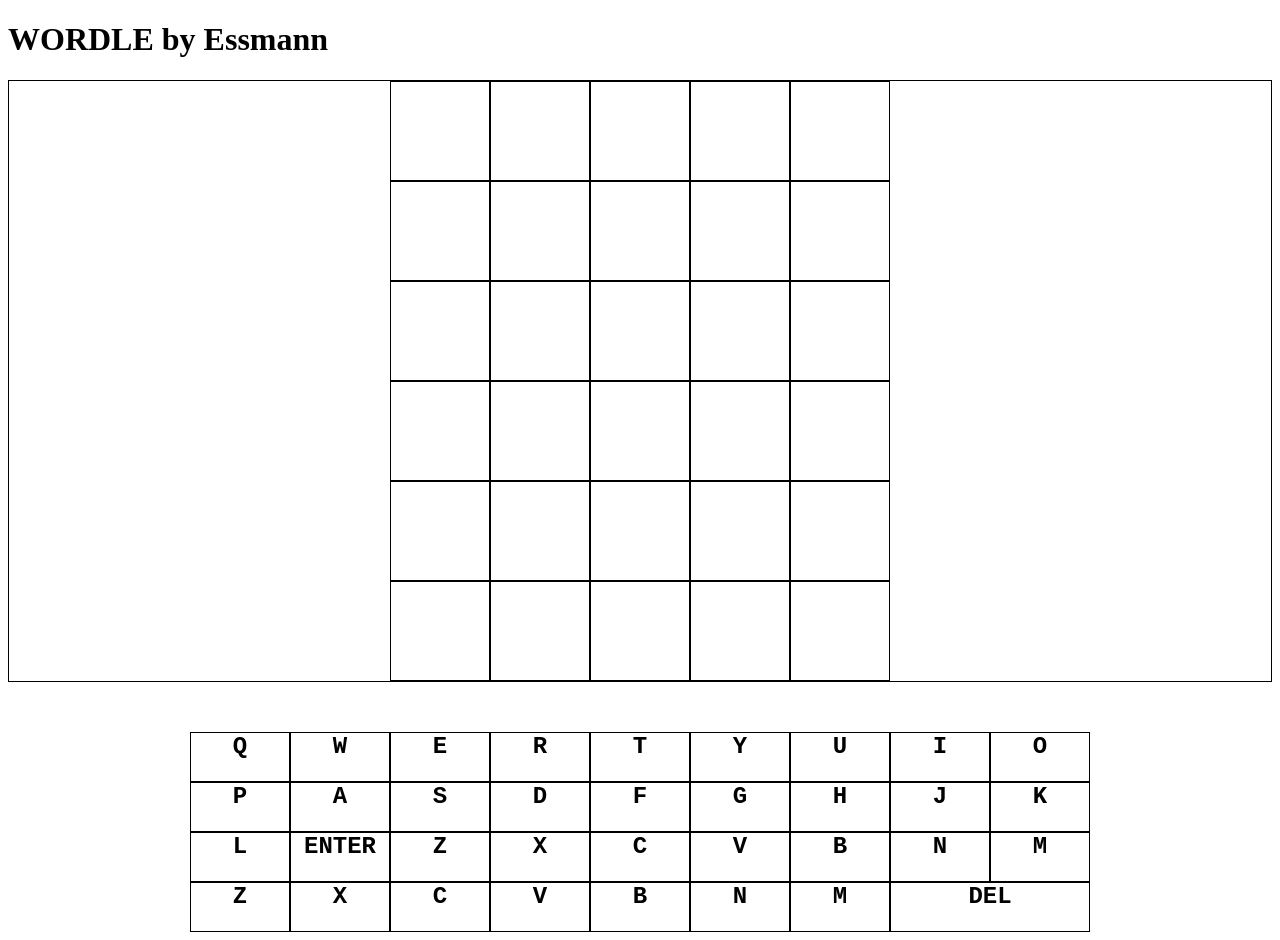
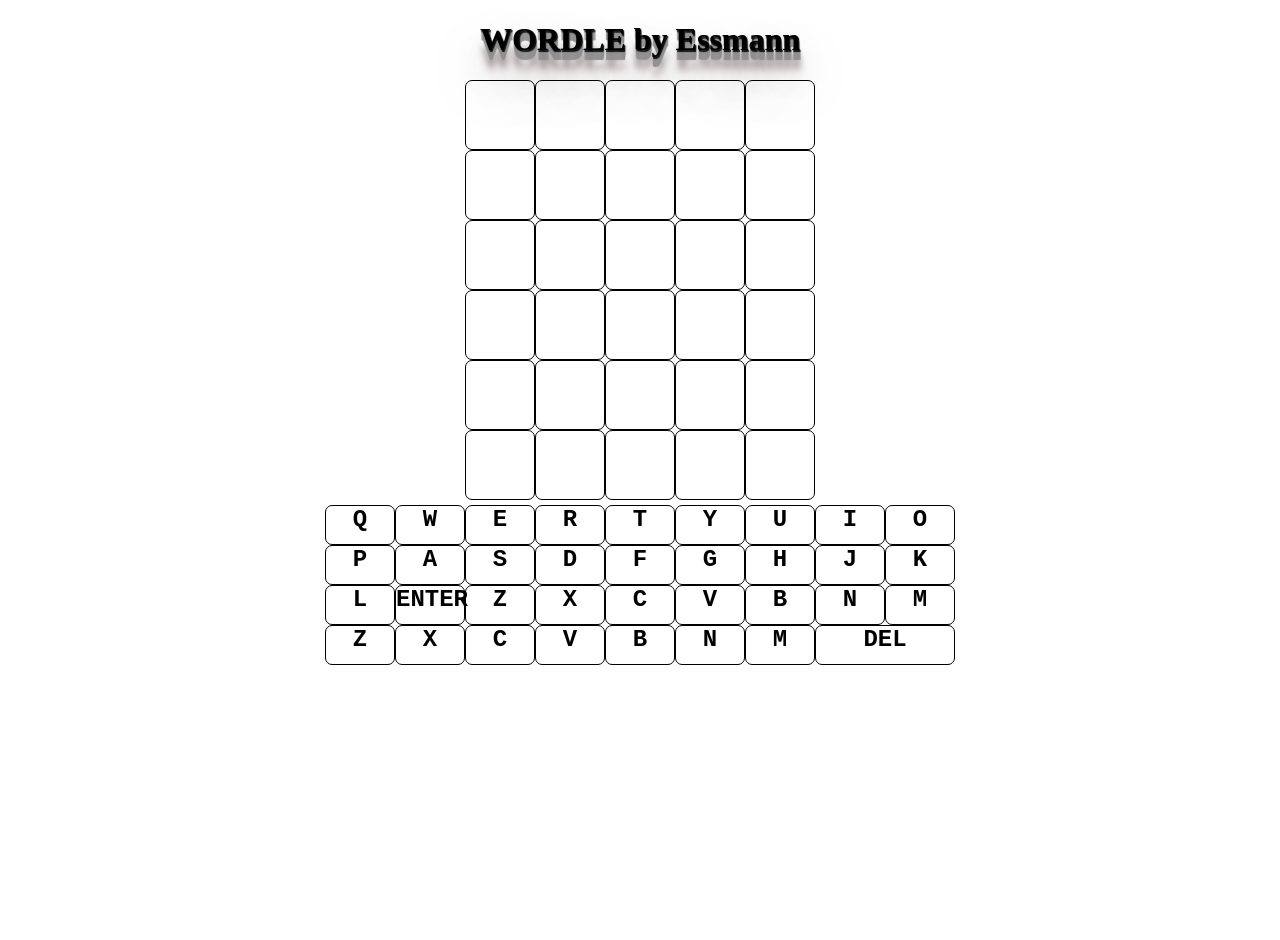
Before and after one commit to essmann/essmann.github.io-wordle, a plain HTML site: page index.html in a window 1280 px wide. After the commit the page ends 800 px from the top, so only its background shows below. Drawn offline with Linux system fonts and the light colour scheme.

Commit message:
Update wordle.css

```diff
--- a/wordle.css
+++ b/wordle.css
@@ -1,11 +1,28 @@
 body{
-
+  background: rgb(255, 255, 255);
+}
+h1{
+    text-align: center;
+    text-shadow: 1px 1px 1px #131413,
+        1px 2px 1px #131212,
+        1px 3px 1px #919191,
+        1px 4px 1px #919191,
+        1px 5px 1px #919191,
+        1px 6px 1px #919191,
+        1px 7px 1px #919191,
+        1px 8px 1px #919191,
+        1px 9px 1px #919191,
+        1px 10px 1px #919191,
+    1px 18px 6px rgba(32, 28, 28, 0.4),
+    1px 22px 10px rgba(141, 34, 34, 0.2),
+    1px 25px 35px rgba(24, 21, 21, 0.2),
+    1px 30px 60px rgba(22, 20, 20, 0.4);
 }
 .container{
-    border: 1px solid black;
+
     display: grid;
-    grid-template-columns: repeat(5, 100px);
-    grid-template-rows: repeat(6,100px);
+    grid-template-columns: repeat(5, 70px);
+    grid-template-rows: repeat(6,70px);
     justify-content: center;
     align-content: center;
 
@@ -17,15 +34,18 @@ body{
     text-align: center;
     font-size: xx-large;
     font-family: 'Courier New', Courier, monospace;
+    border-radius: 7px;
+    transition: transform 0.8s;
+    transform-style: preserve-3d;
 
 }
 
 .keyboard{
     display: grid;
-    grid-template-columns: repeat(9,100px);
-    grid-template-rows: repeat(4,50px);
+    grid-template-columns: repeat(9,70px);
+    grid-template-rows: repeat(4,40px);
     justify-content: center;
-    margin-top: 50px;
+    margin-top: 5px;
 
 
 }
@@ -36,6 +56,8 @@ body{
     font-family: 'Courier New', Courier, monospace;
     font-size: x-large;
     font-weight: bold;
+    border-radius: 7px;
+
 }
 
 #DEL{
@@ -46,31 +68,40 @@ body{
 
 
 .letter:hover{
-    background: lightblue;
+    background: rgb(205, 209, 211);
+
 }
 
 #correct{
-    background: green;
+    background: rgb(79, 190, 79);
+    transform: rotateY(360deg);
 }
 #incorrect{
-    background: red;
+    background: rgb(212, 84, 84);
+
+
+    transform: rotateY(360deg);
+
+
 }
 
 #incorrectOrder{
-    background: orange;
+    background: rgb(224, 166, 58);
+    transform: rotateY(360deg);
 }
 
 #correctLetter{
 
-    background: green;
+    background: rgb(79, 190, 79);
 }
 #incorrectLetter{
-    pointer-events: none;
-    background: rgb(121, 40, 40);
+
+    background:  rgb(212, 84, 84);
+
 }
 
 
 
 #incorrectLetters:hover{
-    cursor: not-allowed;
+
 }
```
